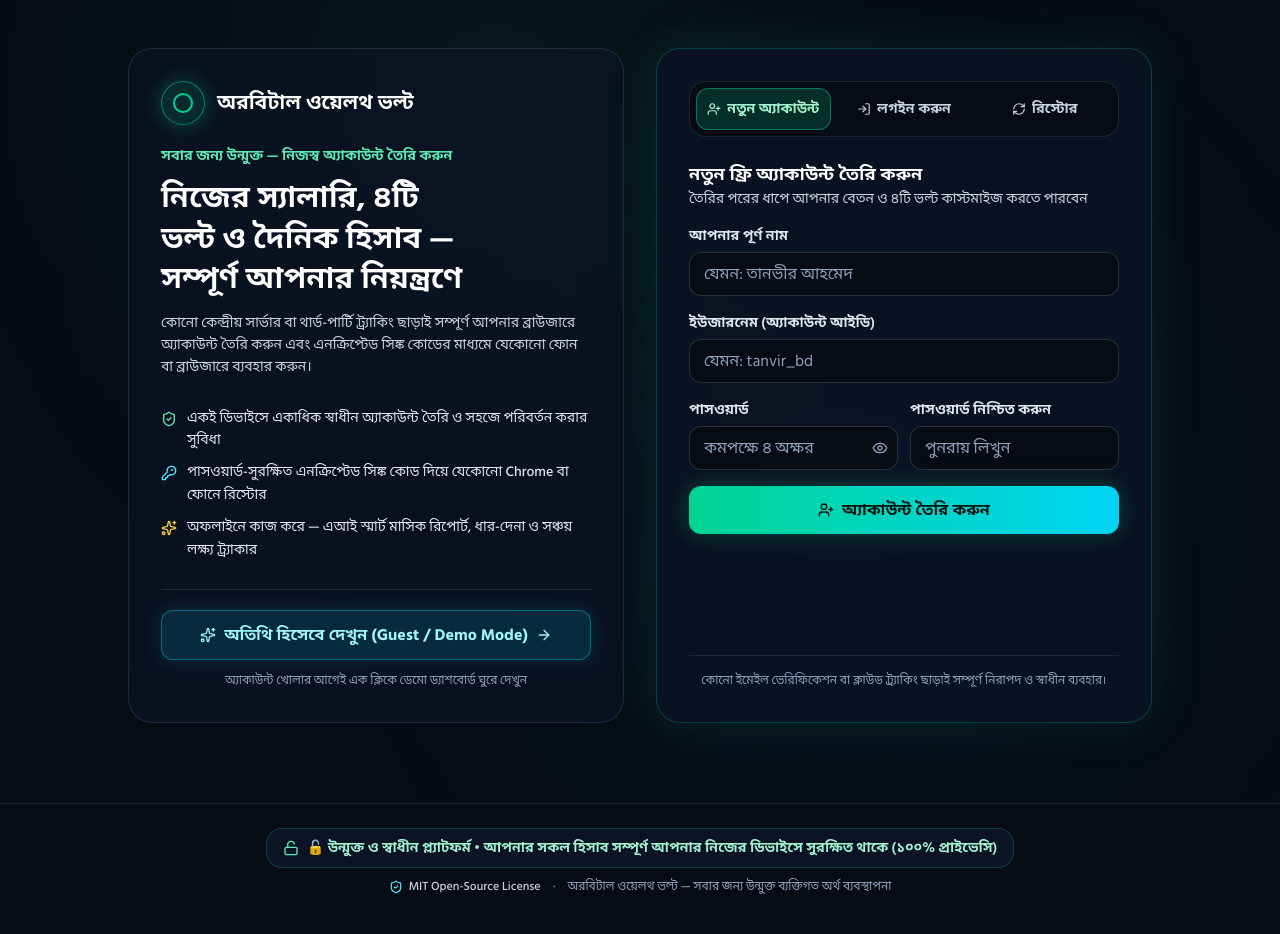
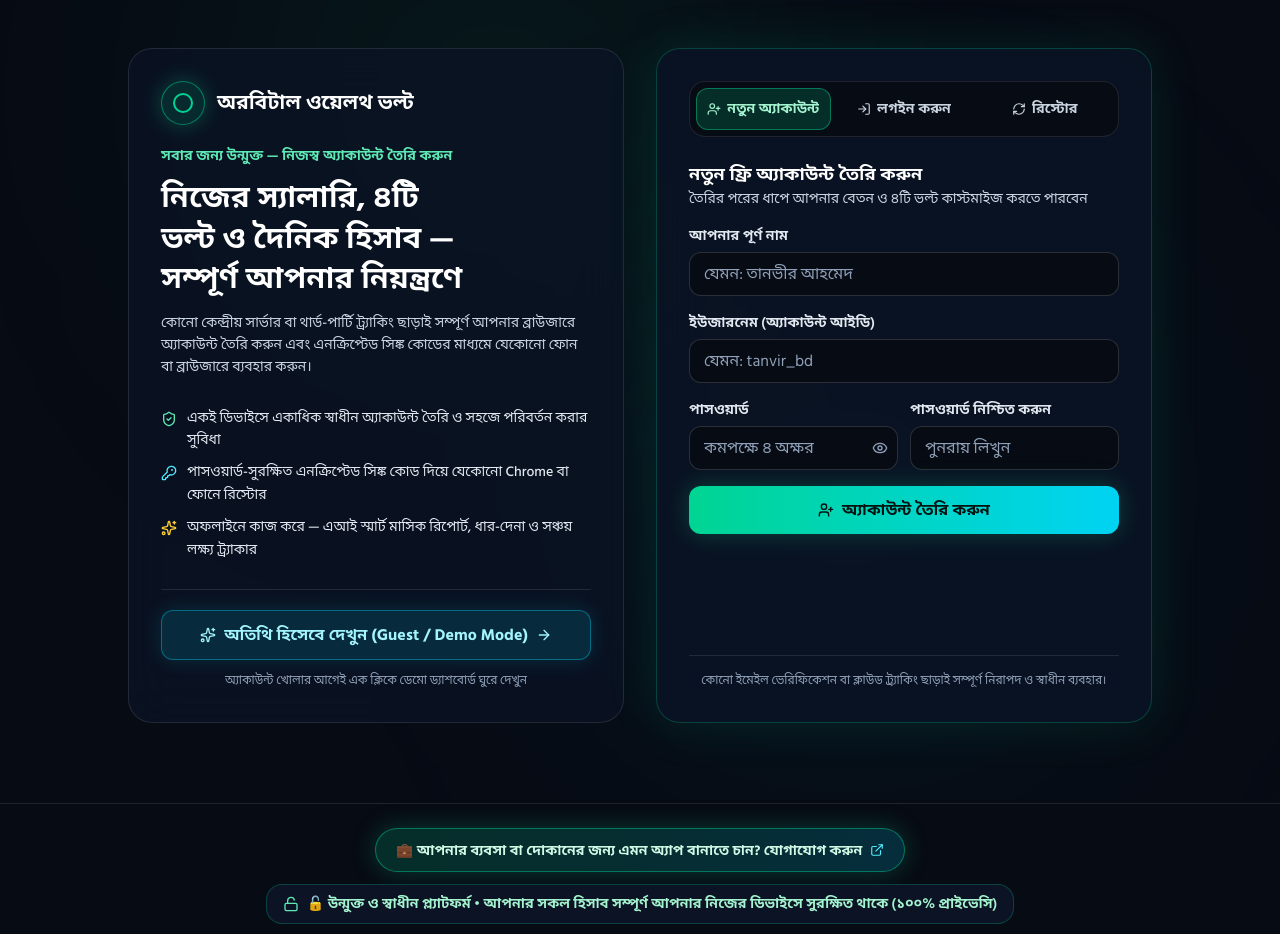
Before and after one commit to mf2240014-sudo/my-salary-tracker, a React (Vite) app: page / in a window 1280 px wide. Shown: the top 934 px of the page. Built offline with nearby package versions, Linux system fonts and the light colour scheme.

Commit message:
feat: add WhatsApp contact link to footer
Introduced a call-to-action button in the public footer to allow users to inquire about custom web app development via WhatsApp.

```diff
--- a/src/components/PublicFooter.tsx
+++ b/src/components/PublicFooter.tsx
@@ -1,9 +1,24 @@
-import {LockOpen, ShieldCheck} from 'lucide-react';
+import {ExternalLink, LockOpen, ShieldCheck} from 'lucide-react';
+
+const WHATSAPP_INQUIRY_URL =
+  'https://wa.me/8801791951375?text=%E0%A6%86%E0%A6%B8%E0%A6%B8%E0%A6%BE%E0%A6%B2%E0%A6%BE%E0%A6%AE%E0%A7%81%20%E0%A6%86%E0%A6%B2%E0%A6%BE%E0%A6%87%E0%A6%95%E0%A7%81%E0%A6%AE%2C%20%E0%A6%86%E0%A6%AE%E0%A6%BF%20%E0%A6%86%E0%A6%AE%E0%A6%BE%E0%A6%B0%20%E0%A6%AC%E0%A7%8D%E0%A6%AF%E0%A6%AC%E0%A6%B8%E0%A6%BE%20%E0%A6%AC%E0%A6%BE%20%E0%A6%A6%E0%A7%8B%E0%A6%95%E0%A6%BE%E0%A6%A8%E0%A7%87%E0%A6%B0%20%E0%A6%9C%E0%A6%A8%E0%A7%8D%E0%A6%AF%20%E0%A6%8F%E0%A6%95%E0%A6%9F%E0%A6%BF%20%E0%A6%95%E0%A6%BE%E0%A6%B8%E0%A7%8D%E0%A6%9F%E0%A6%AE%20%E0%A6%93%E0%A7%9F%E0%A7%87%E0%A6%AC%20%E0%A6%85%E0%A7%8D%E0%A6%AF%E0%A6%BE%E0%A6%AA%20%E0%A6%AC%E0%A6%BE%E0%A6%A8%E0%A6%BE%E0%A6%A4%E0%A7%87%20%E0%A6%9A%E0%A6%BE%E0%A6%87%E0%A5%A4';
 
 export function PublicFooter() {
   return (
     <footer className="mt-8 pt-6 pb-6 border-t border-white/10 text-center">
-      <div className="max-w-5xl mx-auto px-4 flex flex-col items-center gap-2.5">
+      <div className="max-w-5xl mx-auto px-4 flex flex-col items-center gap-3">
+        {/* Direct WhatsApp Custom Business App CTA */}
+        <a
+          href={WHATSAPP_INQUIRY_URL}
+          target="_blank"
+          rel="noopener noreferrer"
+          className="inline-flex items-center justify-center gap-2 min-h-[44px] px-5 py-2.5 rounded-full bg-gradient-to-r from-emerald-500/20 via-teal-500/20 to-cyan-500/20 hover:from-emerald-400/30 hover:to-cyan-400/30 border border-emerald-400/45 text-xs sm:text-sm font-bold text-emerald-100 hover:text-white shadow-[0_0_24px_rgba(16,185,129,0.28)] hover:shadow-[0_0_32px_rgba(6,182,212,0.38)] transition-all leading-[1.5]"
+        >
+          <span>💼 আপনার ব্যবসা বা দোকানের জন্য এমন অ্যাপ বানাতে চান? যোগাযোগ করুন</span>
+          <ExternalLink className="w-3.5 h-3.5 text-cyan-300 shrink-0" aria-hidden="true" />
+        </a>
+
+        {/* Open-Source & 100% Privacy Badge */}
         <div className="inline-flex items-center justify-center gap-2 px-4 py-2 rounded-2xl bg-[#0e1629]/85 border border-emerald-400/25 text-xs sm:text-sm font-semibold text-emerald-200 leading-[1.6]">
           <LockOpen className="w-4 h-4 text-emerald-300 shrink-0" aria-hidden="true" />
           <span>
@@ -19,6 +34,14 @@ export function PublicFooter() {
           <span aria-hidden="true">·</span>
           <span>অরবিটাল ওয়েলথ ভল্ট — সবার জন্য উন্মুক্ত ব্যক্তিগত অর্থ ব্যবস্থাপনা</span>
         </div>
+
+        {/* Ready-to-Use Ad Banner Slot */}
+        <div
+          id="ad-banner-slot"
+          className="w-full max-w-[728px] mx-auto my-3 flex items-center justify-center overflow-hidden"
+        >
+          {/* PASTE_MONETAG_OR_ADSTERRA_SCRIPT_HERE */}
+        </div>
       </div>
     </footer>
   );
```
